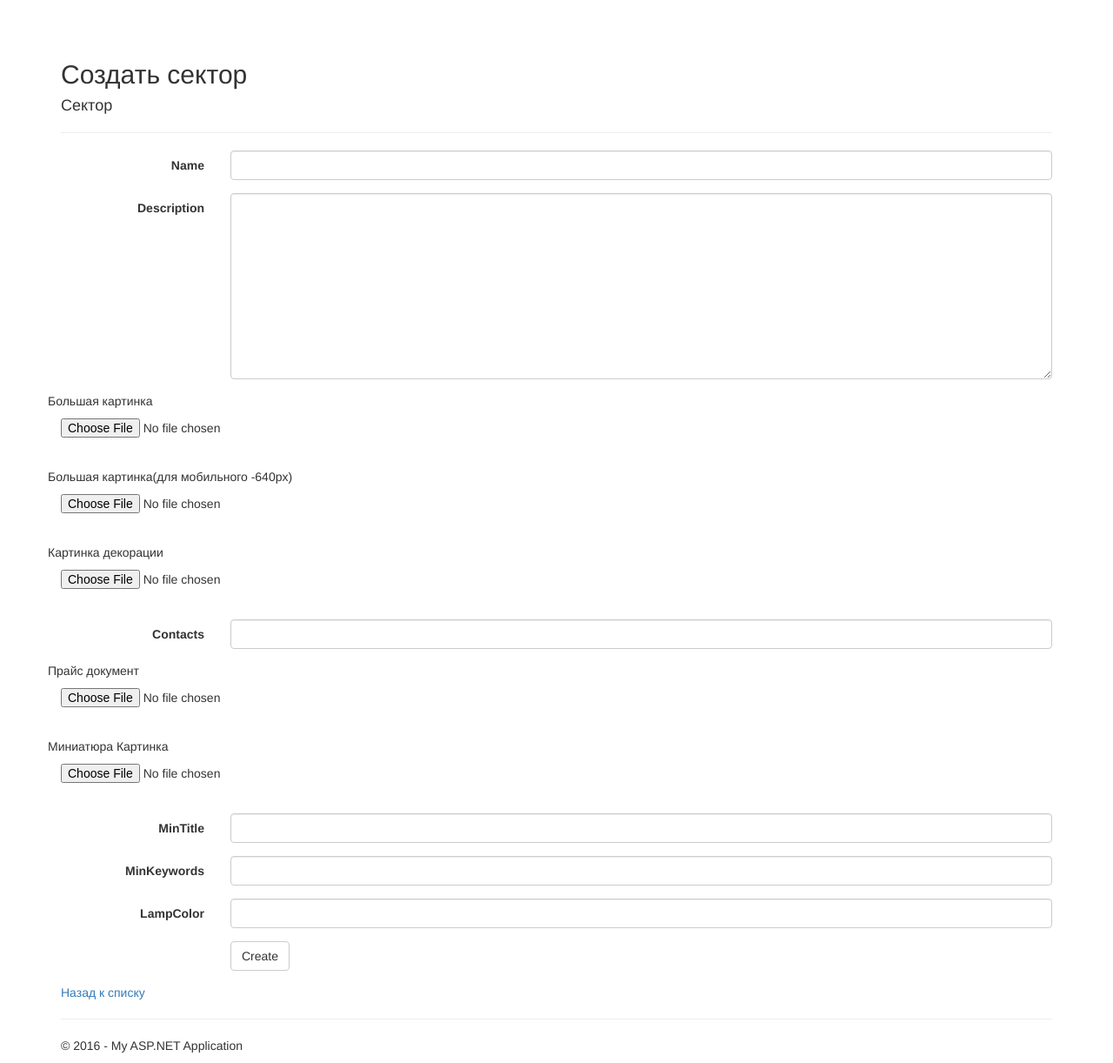
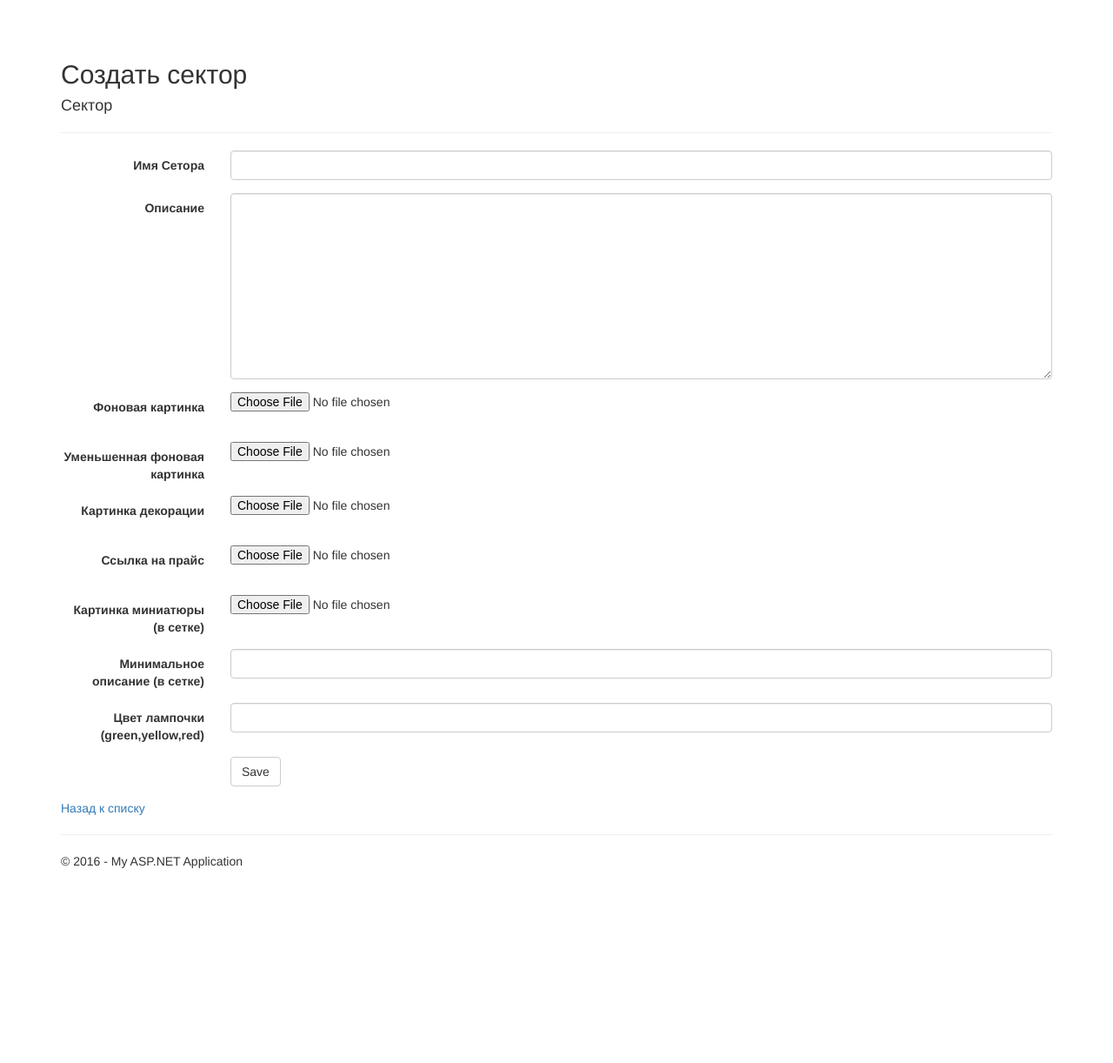
Before and after one commit to Space-it/BigFamilyMaster, an ASP.NET MVC app: page /Sectors/Create in a window 1280 px wide. Shown: the part 51-1273 px from the top of the page at 87% size. After the commit the page ends 1049 px from the top, so only its background shows below. Run offline with ASP.NET Core 8 and stand-ins for ASP.NET MVC 5, Linux system fonts and the light colour scheme; the project's own start-up code is not run, and a stand-in starts its controllers and pages; some libraries are stand-ins or nearby versions.

Commit message:
изменения важные

```diff
--- a/WebApplication1/WebApplication1/Controllers/SectorsController.cs
+++ b/WebApplication1/WebApplication1/Controllers/SectorsController.cs
@@ -67,9 +67,11 @@ namespace BigFamilyWeb.Controllers
         [HttpPost]
         [ValidateAntiForgeryToken]
         [ValidateInput(false)]
-        public ActionResult Create([Bind(Include = "Name,Description,ImageURL,ImaeMobileURL,Contacts,SectorId,PriceURL,MinImageUrl,MinTitle,MinKeywords,LampColor,DecorationURL")] Sector sector, HttpPostedFileBase MinUpload, HttpPostedFileBase PriceUpload, HttpPostedFileBase ImageUpload, HttpPostedFileBase ImageMobileUpload, HttpPostedFileBase ImageDecorationUpload)
+        public ActionResult Create([Bind(Include = "SectorId,Name,Description,ImageURL,ImaeMobileURL,PriceURL,MinImageUrl,MinTitle,LampColor,DecorationURL")] Sector sector, HttpPostedFileBase MinUpload, HttpPostedFileBase PriceUpload, HttpPostedFileBase ImageUpload, HttpPostedFileBase ImageMobileUpload, HttpPostedFileBase ImageDecorationUpload)
         {
-            sector.MinImageUrl = "";
+            sector.Contacts = "AAAAAAAAAA";
+            sector.MinKeywords = "BBBBBBBBBBB";
+            sector.MinImageUrl = "CCCCCCCCCCC";
             if (MinUpload != null)
                 ProcessUpload(sector, MinUpload, "MinImageUrl", "sectorMinImages");
 
@@ -120,8 +122,10 @@ namespace BigFamilyWeb.Controllers
         [HttpPost]
         [ValidateAntiForgeryToken]
         [ValidateInput(false)]
-        public ActionResult Edit([Bind(Include = "Name,Description,ImageURL,ImageMobileURL,Contacts,SectorId,PriceURL,MinImageUrl,MinTitle,MinKeywords,LampColor,DecorationURL")] Sector sector, HttpPostedFileBase MinUpload, HttpPostedFileBase PriceUpload, HttpPostedFileBase ImageUpload, HttpPostedFileBase ImageMobileUpload, HttpPostedFileBase ImageDecorationUpload)
+        public ActionResult Edit([Bind(Include = "Name,Description,ImageURL,ImageMobileURL,SectorId,PriceURL,MinImageUrl,MinTitle,LampColor,DecorationURL")] Sector sector, HttpPostedFileBase MinUpload, HttpPostedFileBase PriceUpload, HttpPostedFileBase ImageUpload, HttpPostedFileBase ImageMobileUpload, HttpPostedFileBase ImageDecorationUpload)
         {
+            sector.Contacts = "";
+            sector.MinKeywords = "";
             if (MinUpload != null)
             {
                 if (System.IO.File.Exists(Server.MapPath("~/" + sector.MinImageUrl)))
@@ -170,7 +174,7 @@ namespace BigFamilyWeb.Controllers
                 // получаем имя файла
                 string fileName = System.IO.Path.GetFileName(PriceUpload.FileName);
                 // сохраняем файл в папку Files в проекте
-                ImageUpload.SaveAs(System.Web.Hosting.HostingEnvironment.ApplicationPhysicalPath + "Content\\prices\\" + fileName);
+                PriceUpload.SaveAs(System.Web.Hosting.HostingEnvironment.ApplicationPhysicalPath + "Content\\prices\\" + fileName);
                 sector.PriceURL = "/Content/prices/" + fileName;
             }
             if (ModelState.IsValid)
--- a/WebApplication1/WebApplication1/Views/Home/Sector.cshtml
+++ b/WebApplication1/WebApplication1/Views/Home/Sector.cshtml
@@ -66,7 +66,7 @@ head.appendChild(style);
     <div class="sector_text">
         <h2>@Html.DisplayFor(model => model.Name)</h2>
         <p>
-            @Html.DisplayFor(model => model.Description)
+            @Html.Raw(Model.Description)
         </p>
 
            <a href="@Html.DisplayFor(model => model.PriceURL)"><button>Скачать прайс</button></a>
--- a/WebApplication1/WebApplication1/Views/Home/ServiceList.cshtml
+++ b/WebApplication1/WebApplication1/Views/Home/ServiceList.cshtml
@@ -6,9 +6,9 @@
     <div class="sector" style="background: url('@Html.DisplayFor(Modelitem => Model[i].MinImageUrl)');background-size:cover;">
         <img src="/Content/images/lamp_@Html.DisplayFor(Modelitem => Model[i].LampColor)_.png" alt="lamp_@Html.DisplayFor(Modelitem => Model[i].LampColor)" class="sector_lamp">
         <h2>@Html.DisplayFor(Modelitem => Model[i].MinTitle)</h2>
-        <p>
+        @*<p>
             @Html.DisplayFor(Modelitem => Model[i].MinKeywords)
-        </p>
+        </p>*@
         <a href="/Home/Sector/@i"><button>Подробнее</button></a>
     </div>
 
--- a/WebApplication1/WebApplication1/Views/Members/Create.cshtml
+++ b/WebApplication1/WebApplication1/Views/Members/Create.cshtml
@@ -14,7 +14,7 @@
     <div class="form-horizontal">
         <h4>Member</h4>
         <hr />
-        @Html.ValidationSummary(true, "", new { @class = "text-danger" })
+        @Html.ValidationSummary(true, "", new { @class = "text-daFnger" })
         <div class="form-group">
             @Html.LabelFor(model => model.Description, htmlAttributes: new { @class = "control-label col-md-2" })
             <div class="col-md-10">
--- a/WebApplication1/WebApplication1/Views/Sectors/Create.cshtml
+++ b/WebApplication1/WebApplication1/Views/Sectors/Create.cshtml
@@ -16,7 +16,7 @@
         <hr />
         @Html.ValidationSummary(true, "", new { @class = "text-danger" })
         <div class="form-group">
-            @Html.LabelFor(model => model.Name, htmlAttributes: new { @class = "control-label col-md-2" })
+            <label class="control-label col-md-2" for="Name">Имя Сетора</label>
             <div class="col-md-10">
                 @Html.EditorFor(model => model.Name, new { htmlAttributes = new { @class = "form-control" } })
                 @Html.ValidationMessageFor(model => model.Name, "", new { @class = "text-danger" })
@@ -24,84 +24,76 @@
         </div>
 
         <div class="form-group">
-            @Html.LabelFor(model => model.Description, htmlAttributes: new { @class = "control-label col-md-2" })
+            <label class="control-label col-md-2" for="Description">Описание</label>
             <div class="col-md-10">
-                @Html.TextAreaFor(model => model.Description, new { @class = "form-control", @cols = "30", @rows = "10" } )
+                @Html.TextAreaFor(model => model.Description, new { @class = "form-control", @cols = "30", @rows = "10" })
                 @Html.ValidationMessageFor(model => model.Description, "", new { @class = "text-danger" })
             </div>
         </div>
 
         <div class="form-group">
-            <p> Большая картинка</p>
+            <label class="control-label col-md-2" for="ImageURL">Фоновая картинка</label>
             <div class="col-md-10">
                 <input type="file" name="ImageUpload" /><br>
-                @*@Html.EditorFor(model => model.ImageUrl, new { htmlAttributes = new { @class = "form-control" } })
-                @Html.ValidationMessageFor(model => model.ImageUrl, "", new { @class = "text-danger" })*@
-            </div>
-        </div>
-        <div class="form-group">
-            <p>Большая картинка(для мобильного -640px)</p>
-            <div class="col-md-10">
-                <input type="file" name="ImageMobileUpload" /><br>
-                @*@Html.EditorFor(model => model.ImageUrl, new { htmlAttributes = new { @class = "form-control" } })
-                @Html.ValidationMessageFor(model => model.ImageUrl, "", new { @class = "text-danger" })*@
-            </div>
-        </div>
-        <div class="form-group">
-            <p>Картинка декорации</p>
-            <div class="col-md-10">
-                <input type="file" name="ImageDecorationUpload" /><br>
-                @*@Html.EditorFor(model => model.ImageUrl, new { htmlAttributes = new { @class = "form-control" } })
-                @Html.ValidationMessageFor(model => model.ImageUrl, "", new { @class = "text-danger" })*@
+                @Html.HiddenFor(model => model.ImageURL, new { htmlAttributes = new { @class = "form-control" } })
+                @Html.ValidationMessageFor(model => model.ImageURL, "", new { @class = "text-danger" })
             </div>
         </div>
 
         <div class="form-group">
-            @Html.LabelFor(model => model.Contacts, htmlAttributes: new { @class = "control-label col-md-2" })
+            <label class="control-label col-md-2" for="ImageMobileURL">Уменьшенная фоновая картинка</label>
             <div class="col-md-10">
-                @Html.EditorFor(model => model.Contacts, new { htmlAttributes = new { @class = "form-control" } })
-                @Html.ValidationMessageFor(model => model.Contacts, "", new { @class = "text-danger" })
-            </div>
-        </div>
-
-
-        <div class="form-group">
-            <p>Прайс документ</p>
-            <div class="col-md-10">
-                <input type="file" name="PriceUpload" /><br>
-                @*@Html.EditorFor(model => model.ImageUrl, new { htmlAttributes = new { @class = "form-control" } })
-                @Html.ValidationMessageFor(model => model.ImageUrl, "", new { @class = "text-danger" })*@
-            </div>
-        </div>
-
-
-        <div class="form-group">
-            <p>Миниатюра Картинка</p>
-            <div class="col-md-10">
-                <input type="file" name="MinUpload" /><br>
-                @*@Html.EditorFor(model => model.ImageUrl, new { htmlAttributes = new { @class = "form-control" } })
-                @Html.ValidationMessageFor(model => model.ImageUrl, "", new { @class = "text-danger" })*@
+                <input type="file" name="ImageMobileUpload" /><br>
+                @Html.HiddenFor(model => model.ImageMobileURL, new { htmlAttributes = new { @class = "form-control" } })
+                @Html.ValidationMessageFor(model => model.ImageMobileURL, "", new { @class = "text-danger" })
             </div>
         </div>
 
         <div class="form-group">
-            @Html.LabelFor(model => model.MinTitle, htmlAttributes: new { @class = "control-label col-md-2" })
+            <label class="control-label col-md-2" for="DecorationURL">Картинка декорации</label>
+            <div class="col-md-10">
+                <input type="file" name="ImageDecorationUpload" /><br>
+                @Html.HiddenFor(model => model.DecorationURL, new { htmlAttributes = new { @class = "form-control" } })
+                @Html.ValidationMessageFor(model => model.DecorationURL, "", new { @class = "text-danger" })
+            </div>
+        </div>
+
+        <div class="form-group">
+            <label class="control-label col-md-2" for="PriceURL">Ссылка на прайс</label>
+            <div class="col-md-10">
+                <input type="file" name="PriceUpload" /><br>
+                @Html.HiddenFor(model => model.PriceURL, new { htmlAttributes = new { @class = "form-control" } })
+                @Html.ValidationMessageFor(model => model.PriceURL, "", new { @class = "text-danger" })
+            </div>
+        </div>
+
+        <div class="form-group">
+            <label class="control-label col-md-2" for="MinImageUrl">Картинка миниатюры (в сетке)</label>
+            <div class="col-md-10">
+                <input type="file" name="MinUpload" /><br>
+                @Html.HiddenFor(model => model.MinImageUrl, new { htmlAttributes = new { @class = "form-control" } })
+                @Html.ValidationMessageFor(model => model.MinImageUrl, "", new { @class = "text-danger" })
+            </div>
+        </div>
+
+        <div class="form-group">
+            <label class="control-label col-md-2" for="MinTitle">Минимальное описание (в сетке)</label>
             <div class="col-md-10">
                 @Html.EditorFor(model => model.MinTitle, new { htmlAttributes = new { @class = "form-control" } })
                 @Html.ValidationMessageFor(model => model.MinTitle, "", new { @class = "text-danger" })
             </div>
         </div>
 
-        <div class="form-group">
-            @Html.LabelFor(model => model.MinKeywords, htmlAttributes: new { @class = "control-label col-md-2" })
-            <div class="col-md-10">
-                @Html.EditorFor(model => model.MinKeywords, new { htmlAttributes = new { @class = "form-control" } })
-                @Html.ValidationMessageFor(model => model.MinKeywords, "", new { @class = "text-danger" })
-            </div>
-        </div>
+        @*<div class="form-group">
+                @Html.LabelFor(model => model.MinKeywords, htmlAttributes: new { @class = "control-label col-md-2" })
+                <div class="col-md-10">
+                    @Html.EditorFor(model => model.MinKeywords, new { htmlAttributes = new { @class = "form-control" } })
+                    @Html.ValidationMessageFor(model => model.MinKeywords, "", new { @class = "text-danger" })
+                </div>
+            </div>*@
 
         <div class="form-group">
-            @Html.LabelFor(model => model.LampColor, htmlAttributes: new { @class = "control-label col-md-2" })
+            <label class="control-label col-md-2" for="LampColor">Цвет лампочки (green,yellow,red)</label>
             <div class="col-md-10">
                 @Html.EditorFor(model => model.LampColor, new { htmlAttributes = new { @class = "form-control" } })
                 @Html.ValidationMessageFor(model => model.LampColor, "", new { @class = "text-danger" })
@@ -110,7 +102,7 @@
 
         <div class="form-group">
             <div class="col-md-offset-2 col-md-10">
-                <input type="submit" value="Create" class="btn btn-default" />
+                <input type="submit" value="Save" class="btn btn-default" />
             </div>
         </div>
     </div>
--- a/WebApplication1/WebApplication1/Views/Sectors/Delete.cshtml
+++ b/WebApplication1/WebApplication1/Views/Sectors/Delete.cshtml
@@ -88,9 +88,9 @@
             @Html.DisplayFor(model => model.MinTitle)
         </dd>
 
-        <dt>
+        @*<dt>
             @Html.DisplayNameFor(model => model.MinKeywords)
-        </dt>
+        </dt>*@
 
         <dd>
             @Html.DisplayFor(model => model.MinKeywords)
```
Also changed, not shown: WebApplication1/WebApplication1/Views/Sectors/Details.cshtml (+9 -2 lines), WebApplication1/WebApplication1/Views/Sectors/Edit.cshtml (+11 -22 lines), WebApplication1/WebApplication1/Views/Sectors/Index.cshtml (+17 -54 lines), 1 other file.
